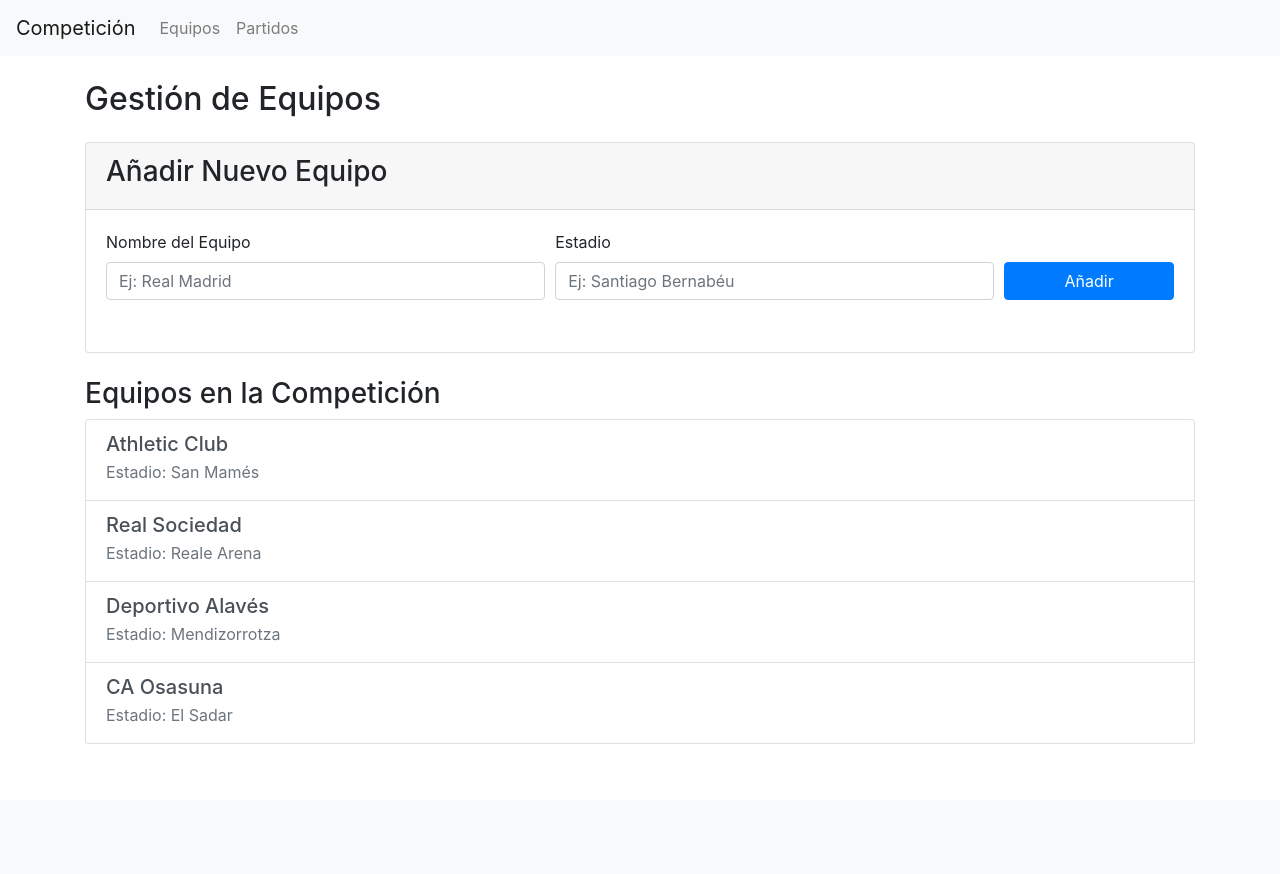
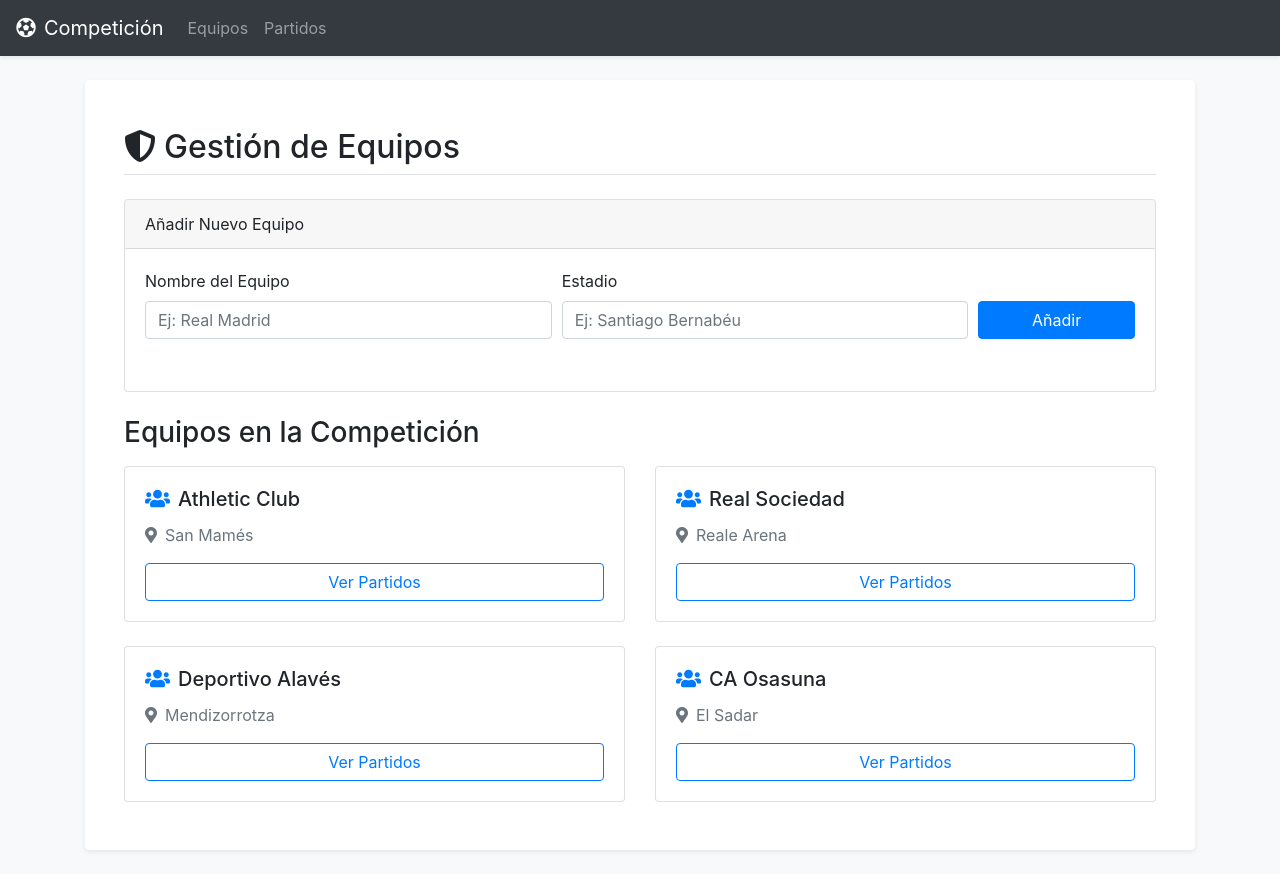
Before and after one commit to pablohigu/FutbolconPersistencia, a PHP site: page /app/teams.php in a window 1280 px wide. Before the commit the page ends 744 px from the top, so only its background shows below. Run offline with PHP 8.4, Linux system fonts and the light colour scheme; data comes from the database, SQL or seed files in the repository; both versions use the stored data as it was after the commit.

Commit message:
sql añadido, diseño mejorado y boton Salir de sesion en partidos_equipo

```diff
--- a/ArteanV1/app/teams.php
+++ b/ArteanV1/app/teams.php
@@ -46,7 +46,7 @@ include __DIR__ . '/../templates/header.php';
 ?>
 
 <div class="container mt-4">
-    <h2 class="mb-4">Gestión de Equipos</h2>
+    <h2 class="mb-4 border-bottom pb-2"><i class="fas fa-shield-alt mr-2"></i>Gestión de Equipos</h2>
 
     <?php if (!empty($error)): ?>
         <div class="alert alert-danger" role="alert">
@@ -57,7 +57,7 @@ include __DIR__ . '/../templates/header.php';
     <!-- Formulario para añadir nuevo equipo -->
     <div class="card mb-4">
         <div class="card-header">
-            <h3>Añadir Nuevo Equipo</h3>
+            Añadir Nuevo Equipo
         </div>
         <div class="card-body">
             <form method="POST" action="teams.php">
@@ -79,19 +79,25 @@ include __DIR__ . '/../templates/header.php';
     </div>
 
     <!-- Lista de equipos existentes -->
-    <h3>Equipos en la Competición</h3>
-    <div class="list-group">
+    <h3 class="mb-3">Equipos en la Competición</h3>
+    <div class="row">
         <?php if (!empty($teams)): ?>
             <?php foreach ($teams as $team): ?>
-                <a href="team_matches.php?id=<?= htmlspecialchars($team['id']) ?>" class="list-group-item list-group-item-action">
-                    <h5 class="mb-1"><?= htmlspecialchars($team['nombre']) ?></h5>
-                    <p class="mb-1 text-muted">Estadio: <?= htmlspecialchars($team['estadio']) ?></p>
-                </a>
+                <div class="col-md-6 mb-4">
+                    <div class="card h-100">
+                        <div class="card-body d-flex flex-column">
+                            <h5 class="card-title"><i class="fas fa-users mr-2 text-primary"></i><?= htmlspecialchars($team['nombre']) ?></h5>
+                            <p class="card-text text-muted flex-grow-1"><i class="fas fa-map-marker-alt mr-2"></i><?= htmlspecialchars($team['estadio']) ?></p>
+                            <a href="team_matches.php?id=<?= htmlspecialchars($team['id']) ?>" class="btn btn-outline-primary mt-auto">Ver Partidos</a>
+                        </div>
+                    </div>
+                </div>
             <?php endforeach; ?>
         <?php else: ?>
             <p class="text-center text-muted">No hay equipos registrados todavía. ¡Añade el primero!</p>
         <?php endif; ?>
     </div>
+    </main>
 </div>
 </body>
 </html>
--- a/ArteanV1/templates/header.php
+++ b/ArteanV1/templates/header.php
@@ -20,20 +20,23 @@
     <meta http-equiv="x-ua-compatible" content="ie=edge">
     <!-- Bootstrap CSS -->
     <link rel="stylesheet" href="https://stackpath.bootstrapcdn.com/bootstrap/4.5.2/css/bootstrap.min.css">
-
+    <!-- Font Awesome (para iconos) -->
+    <link rel="stylesheet" href="https://cdnjs.cloudflare.com/ajax/libs/font-awesome/5.15.3/css/all.min.css">
 </head>
 
 
-<body>
+<body class="bg-light">
 
-<nav class="navbar navbar-expand-lg navbar-light bg-light">
+<nav class="navbar navbar-expand-lg navbar-dark bg-dark shadow-sm">
     <button class="navbar-toggler navbar-toggler-right" type="button"
             data-toggle="collapse" data-target="#navbarToggler"
             aria-controls="navbarToggler" aria-expanded="false"
             aria-label="Toggle navigation">
         <span class="navbar-toggler-icon"></span>
     </button>
-    <a class="navbar-brand" href="/Futbol/ArteanV1/index.php">Competición</a>
+    <a class="navbar-brand" href="/Futbol/ArteanV1/index.php">
+        <i class="fas fa-futbol mr-2"></i>Competición
+    </a>
 
     <div class="collapse navbar-collapse" id="navbarToggler">
         <ul class="navbar-nav mr-auto mt-2 mt-md-0">
@@ -47,7 +50,9 @@
     </div>
 </nav>
 
-<!-- Bootstrap y dependencias JS -->
-<script src="https://code.jquery.com/jquery-3.5.1.slim.min.js"></script>
-<script src="https://cdn.jsdelivr.net/npm/popper.js@1.16.1/dist/umd/popper.min.js"></script>
-<script src="https://stackpath.bootstrapcdn.com/bootstrap/4.5.2/js/bootstrap.min.js"></script>
+<div class="container">
+    <main class="bg-white p-4 my-4 rounded shadow-sm">
+        <!-- Bootstrap y dependencias JS -->
+        <script src="https://code.jquery.com/jquery-3.5.1.slim.min.js"></script>
+        <script src="https://cdn.jsdelivr.net/npm/popper.js@1.16.1/dist/umd/popper.min.js"></script>
+        <script src="https://stackpath.bootstrapcdn.com/bootstrap/4.5.2/js/bootstrap.min.js"></script>
```
Also changed, not shown: ArteanV1/app/logout.php (added, +9 -0 lines), ArteanV1/app/matches.php (+8 -7 lines), ArteanV1/app/team_matches.php (+7 -6 lines), ArteanV1/persistence/sql/basededatos.sql (added, +43 -0 lines), ArteanV1/assets/css/style.css (added).
